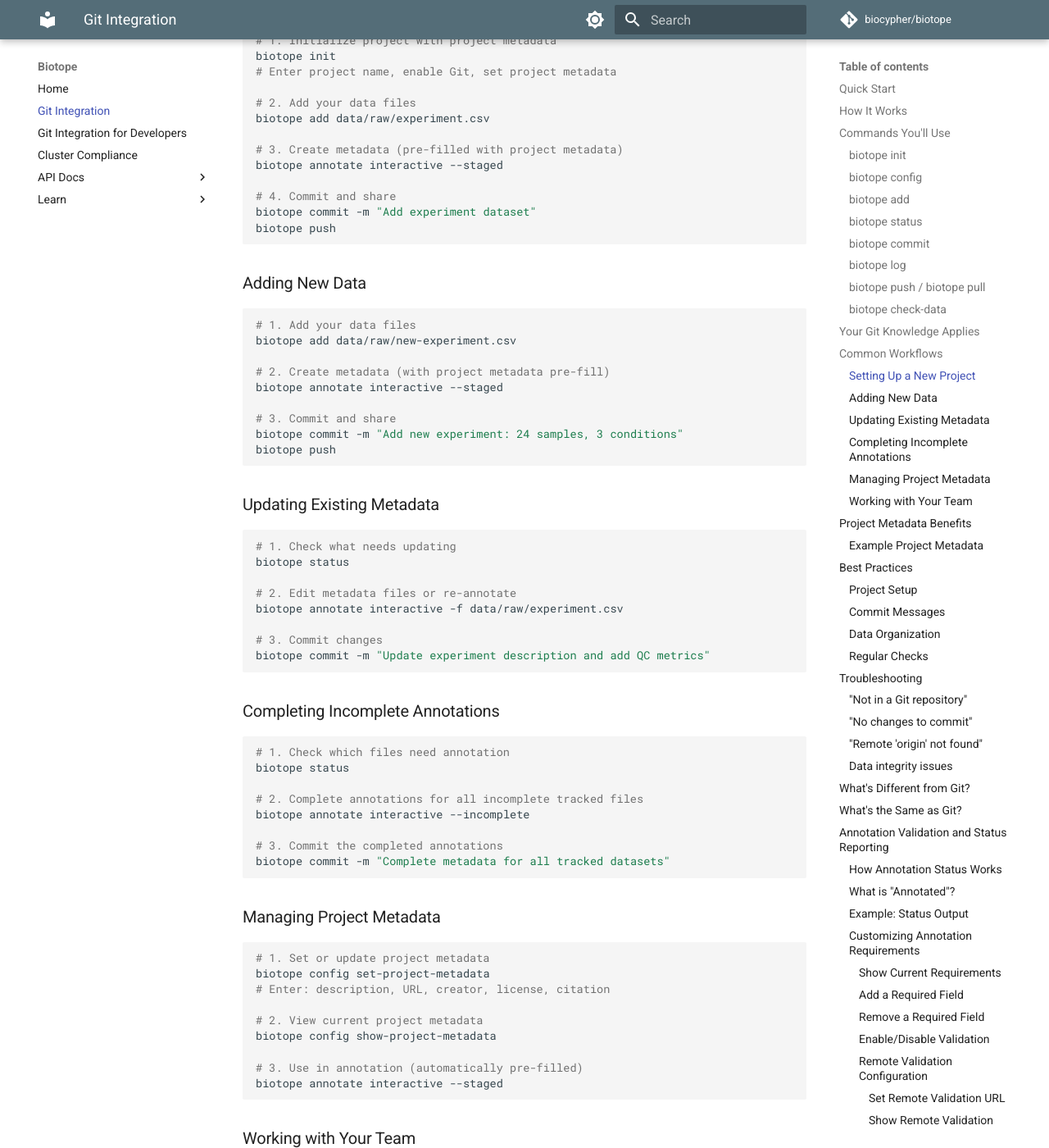
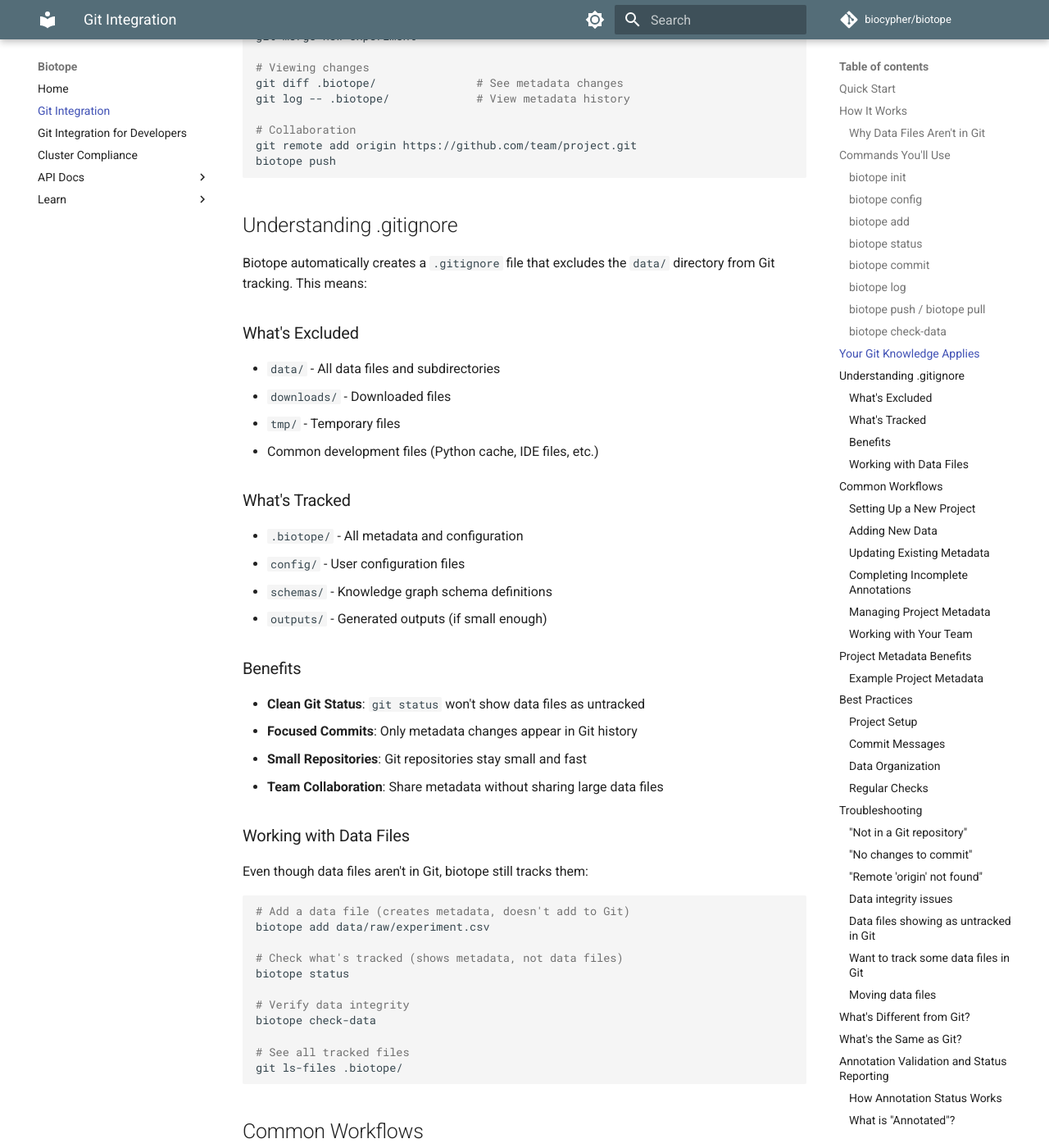
Before and after one commit to heispv/biotope, an MkDocs documentation site: the page built from docs/git-integration.md, in a window 1280 px wide and 1400 px high, scrolled down 3328 px. Shown: the whole window at 82% size. Built offline with MkDocs 1.6.1 and Material for MkDocs 9.7.7, drawn with Linux system fonts in a browser that asks for light colours; comment, search, counter and statistics services are not loaded; some of the changed text lies outside the part shown.

Commit message:
add gitignore and explain in docs (#5)

````diff
--- a/docs/git-integration.md
+++ b/docs/git-integration.md
@@ -28,17 +28,28 @@
 
 ## How It Works
 
-Biotope stores your metadata in a `.biotope/` folder that Git tracks automatically. Your data files stay in the `data/` folder (not in Git), but biotope keeps track of them through metadata.
+Biotope stores your metadata in a `.biotope/` folder that Git tracks automatically. Your data files stay in the `data/` folder, which is excluded from Git tracking via `.gitignore`. Biotope keeps track of your data files through metadata and checksums.
 
 ```
 your-project/
 ├── .biotope/              # Your metadata (tracked by Git)
-│   └── datasets/          # Metadata files
-├── data/                  # Your data files (not in Git)
+│   └── datasets/          # Metadata files with file references
+├── data/                  # Your data files (excluded from Git)
 │   ├── raw/
 │   └── processed/
+├── .gitignore             # Excludes data/ from Git tracking
 └── .git/                  # Git repository
 ```
+
+### Why Data Files Aren't in Git
+
+Data files are intentionally excluded from Git tracking because:
+
+- **Size**: Scientific data files are often large and would bloat the repository
+- **Metadata Tracking**: Biotope tracks files through metadata in `.biotope/datasets/`
+- **Data Integrity**: SHA256 checksums ensure files haven't been corrupted
+- **Collaboration**: Teams can share metadata without sharing large data files
+- **Flexibility**: Different team members can have different data file locations
 
 ## Commands You'll Use
 
@@ -139,6 +150,46 @@
 # Collaboration
 git remote add origin https://github.com/team/project.git
 biotope push
+```
+
+## Understanding .gitignore
+
+Biotope automatically creates a `.gitignore` file that excludes the `data/` directory from Git tracking. This means:
+
+### What's Excluded
+- `data/` - All data files and subdirectories
+- `downloads/` - Downloaded files
+- `tmp/` - Temporary files
+- Common development files (Python cache, IDE files, etc.)
+
+### What's Tracked
+- `.biotope/` - All metadata and configuration
+- `config/` - User configuration files
+- `schemas/` - Knowledge graph schema definitions
+- `outputs/` - Generated outputs (if small enough)
+
+### Benefits
+- **Clean Git Status**: `git status` won't show data files as untracked
+- **Focused Commits**: Only metadata changes appear in Git history
+- **Small Repositories**: Git repositories stay small and fast
+- **Team Collaboration**: Share metadata without sharing large data files
+
+### Working with Data Files
+
+Even though data files aren't in Git, biotope still tracks them:
+
+```bash
+# Add a data file (creates metadata, doesn't add to Git)
+biotope add data/raw/experiment.csv
+
+# Check what's tracked (shows metadata, not data files)
+biotope status
+
+# Verify data integrity
+biotope check-data
+
+# See all tracked files
+git ls-files .biotope/
 ```
 
 ## Common Workflows
@@ -320,6 +371,49 @@
 # Re-download or regenerate corrupted files
 ```
 
+### Data files showing as untracked in Git
+If you see data files in `git status` as untracked:
+
+```bash
+# Check if .gitignore exists and includes data/
+cat .gitignore
+
+# If .gitignore is missing, create it:
+echo "data/" >> .gitignore
+echo "downloads/" >> .gitignore
+echo "tmp/" >> .gitignore
+
+# Or re-run biotope init to create a proper .gitignore
+```
+
+### Want to track some data files in Git
+If you need to track specific data files in Git (e.g., small configuration files):
+
+```bash
+# Force add specific files (overrides .gitignore)
+git add -f data/config/small_config.csv
+
+# Or modify .gitignore to be more specific
+# Instead of "data/", use:
+# data/*.csv
+# data/*.txt
+# !data/config/
+```
+
+### Moving data files
+When you move data files, update the metadata:
+
+```bash
+# Move the file
+mv data/raw/old_location.csv data/raw/new_location.csv
+
+# Re-add the file in its new location
+biotope add data/raw/new_location.csv --force
+
+# Commit the metadata change
+biotope commit -m "Move data file to new location"
+```
+
 ## What's Different from Git?
 
 - **Focus**: Biotope focuses on metadata, not code
````
Also changed, not shown: docs/index.md (+6 -4 lines), docs/learn/tutorials/add-files.md (+46 -0 lines), docs/learn/tutorials/get-files.md (+2 -0 lines), 2 other files.
